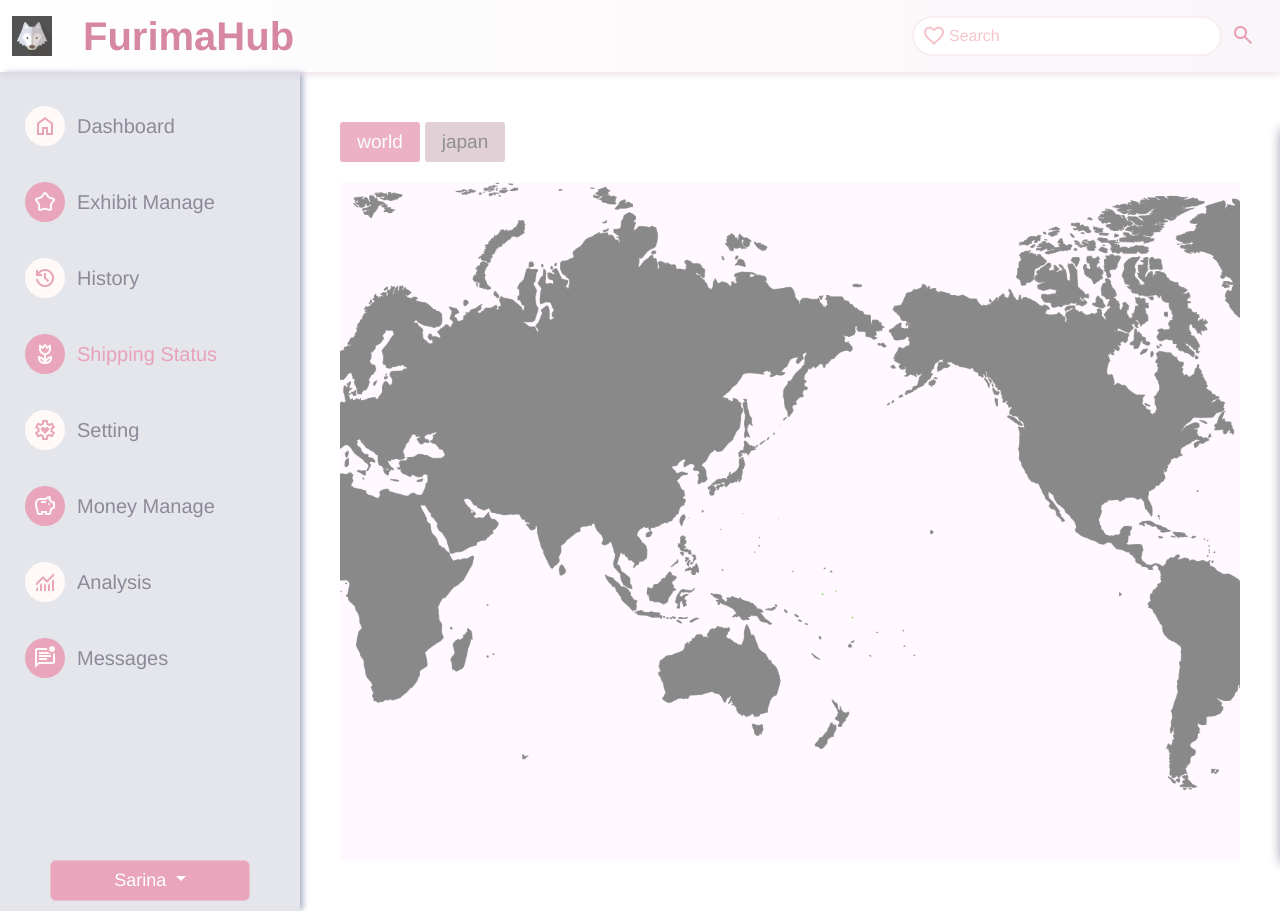
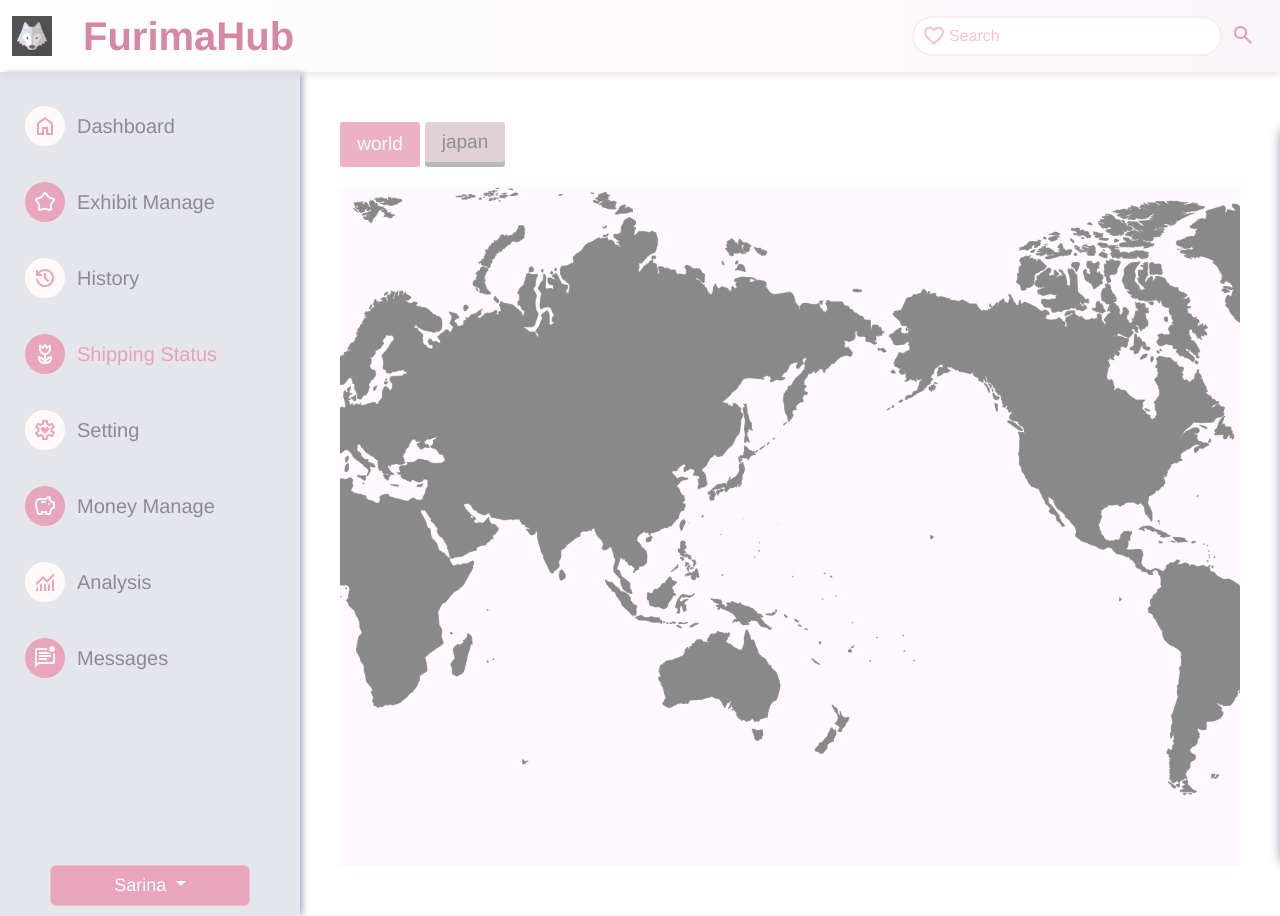
Before and after one commit to SAZO54/furimaHub-fronted, a Vue app: page /ship-status in a window 1280 px wide. Shown: the top 916 px of the page. Built offline with nearby package versions, Linux system fonts and the light colour scheme.

Commit message:
Fix color of button to switch between world / japan buttons.

```diff
--- a/src/components/ShipStatus.vue
+++ b/src/components/ShipStatus.vue
@@ -58,13 +58,13 @@ console.log("worldActive", worldActive.value);
 
 .btn {
   width: 80px;
-  height: 40px;
   border-radius: 3px;
   font-size: 19px;
 }
 
 .btn-pink {
   background-color: #ECB1C4;
+  height: 45px;
   border: #ECB1C4;
   color: #FAFCFD;
 }
@@ -77,8 +77,10 @@ console.log("worldActive", worldActive.value);
 
 .disabled-btn, .disabled-btn:hover {
   background-color: #e1d1d6;
+  height: 40px;
   border: #e1d1d6;
   color: #8f8f8f;
+  box-shadow: 0 5px 0 #8f8f8fa1;
 }
 
 .jp-btn {
```
